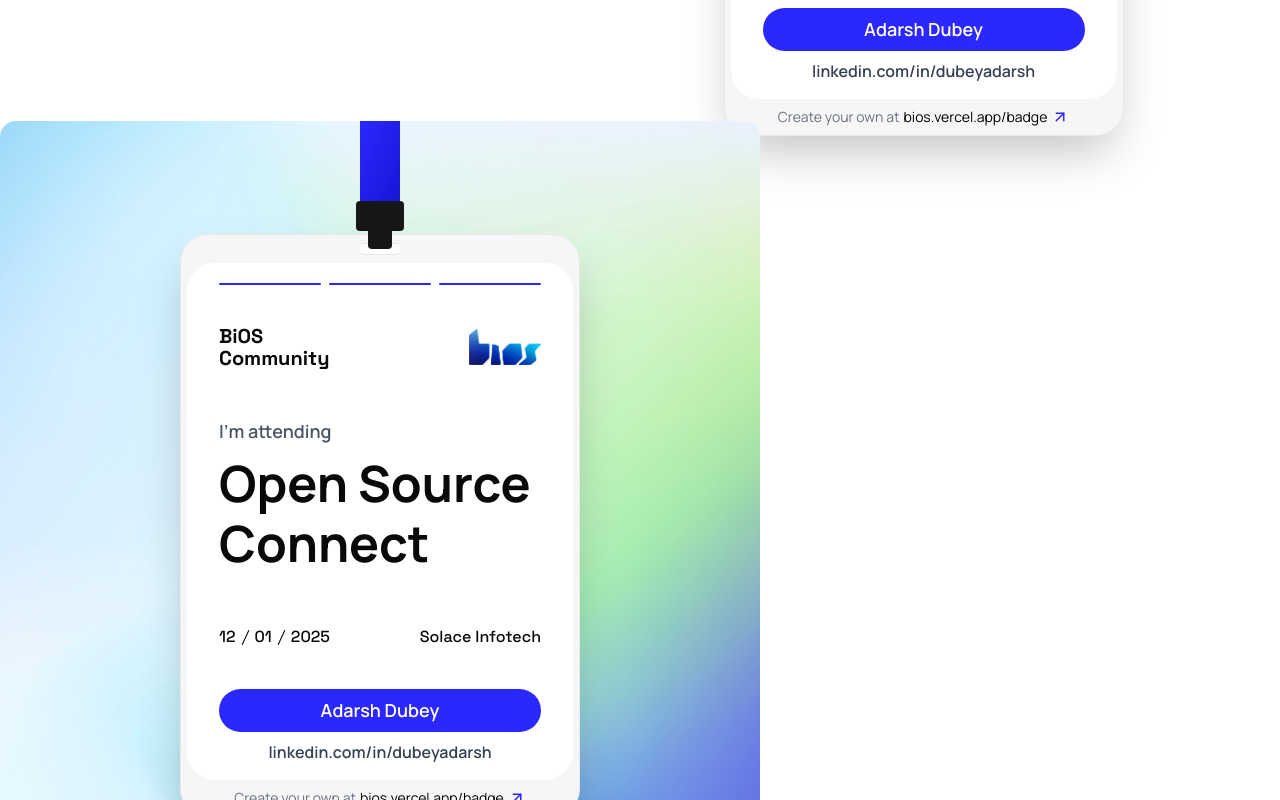
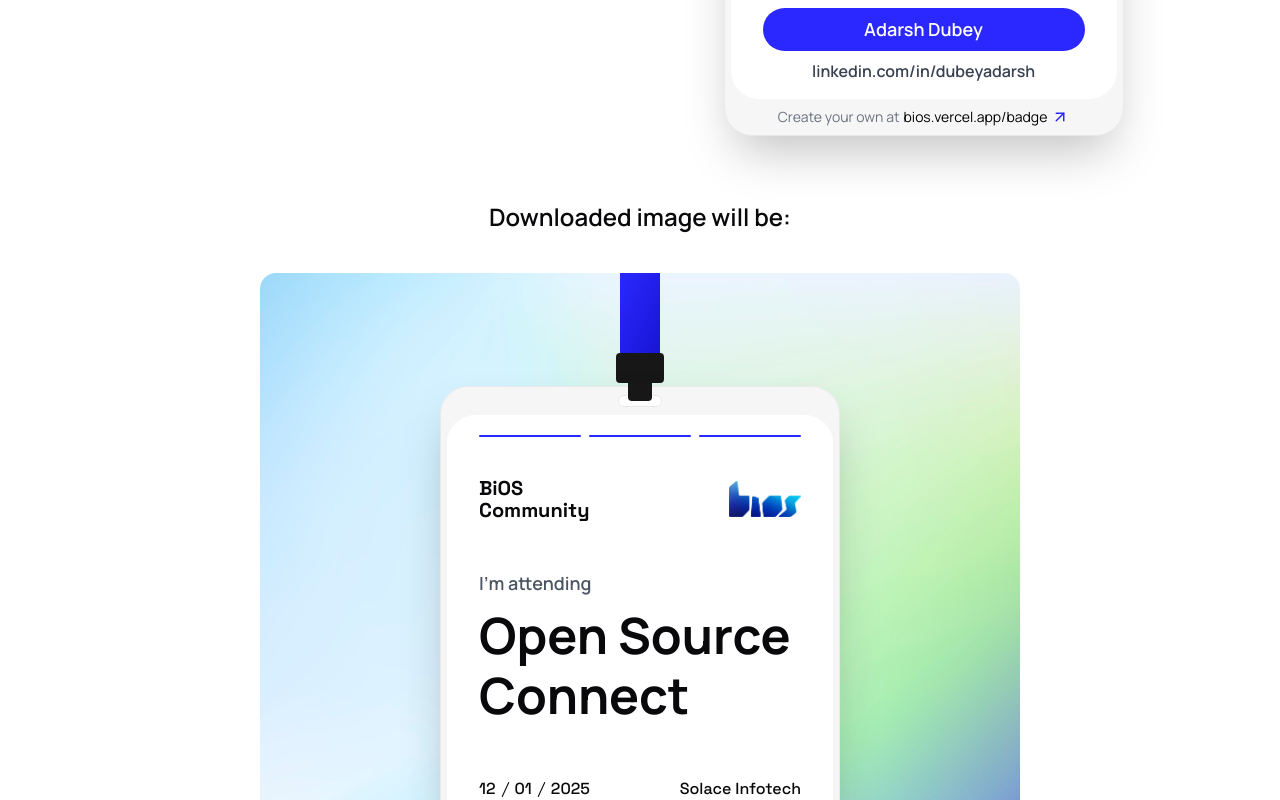
Before and after one commit to bios-community/event-badge, a Next.js app: page / in a window 1280 px wide. Shown: the part 560-1360 px from the top of the page. Built offline with nearby package versions, Linux system fonts and the light colour scheme.

Commit message:
feat: use html2canvas, but doesn't work good

```diff
--- a/package.json
+++ b/package.json
@@ -12,6 +12,8 @@
   "dependencies": {
     "class-variance-authority": "^0.7.1",
     "clsx": "^2.1.1",
+    "downloadjs": "^1.4.7",
+    "html2canvas": "^1.4.1",
     "lucide-react": "^0.469.0",
     "next": "15.1.2",
     "react": "^19.0.0",
@@ -21,6 +23,7 @@
   },
   "devDependencies": {
     "@biomejs/biome": "1.9.4",
+    "@types/downloadjs": "^1.4.6",
     "@types/node": "^20",
     "@types/react": "^19",
     "@types/react-dom": "^19",
--- a/src/app/page.tsx
+++ b/src/app/page.tsx
@@ -2,6 +2,8 @@
 
 import { bg } from "@/assets";
 import IDCard from "@/components/id-card";
+import html2canvas from "html2canvas";
+import downloadjs from "downloadjs";
 import Image from "next/image";
 import { useState } from "react";
 
@@ -10,9 +12,13 @@
 	const [linkedin, setLinkedin] = useState("");
 	const [email, setEmail] = useState("");
 
-	const handleDownload = () => {
+	const handleDownload = async () => {
 		const element = document.getElementById("download");
 		if (!element) return;
+
+		const canvas = await html2canvas(element, { scrollX: 0, scrollY: 0, allowTaint: true, useCORS: true });
+		const dataURL = canvas.toDataURL("image/png");
+		downloadjs(dataURL, "invoke-card.png", "image/png")
 	};
 
 	return (
@@ -62,15 +68,11 @@
 				</div>
 			</main>
 			{/* Off-screen Div for Download */}
+			<h2 className="text-center font-semibold text-2xl mt-20">Downloaded image will be:</h2>
 			<div
-				className="aspect-square overflow-hidden rounded-2xl w-[760px] relative bg-[url('/bg.jpeg')] bg-cover bg-center"
+				className="aspect-square overflow-hidden rounded-2xl w-[760px] relative bg-[url('/bg.jpeg')] bg-cover bg-center mb-20 mt-10 mx-auto"
 				id="download"
 			>
-				{/* <Image
-					src={bg}
-					alt="background gradient"
-					className="absolute top-0 left-0 w-full -z-10 h-full"
-				/> */}
 				<IDCard name={name} linkedin={linkedin} className="mx-auto" />
 			</div>
 		</>
```
Also changed, not shown: 1 other file (tests, documents, lock files or other folders).
